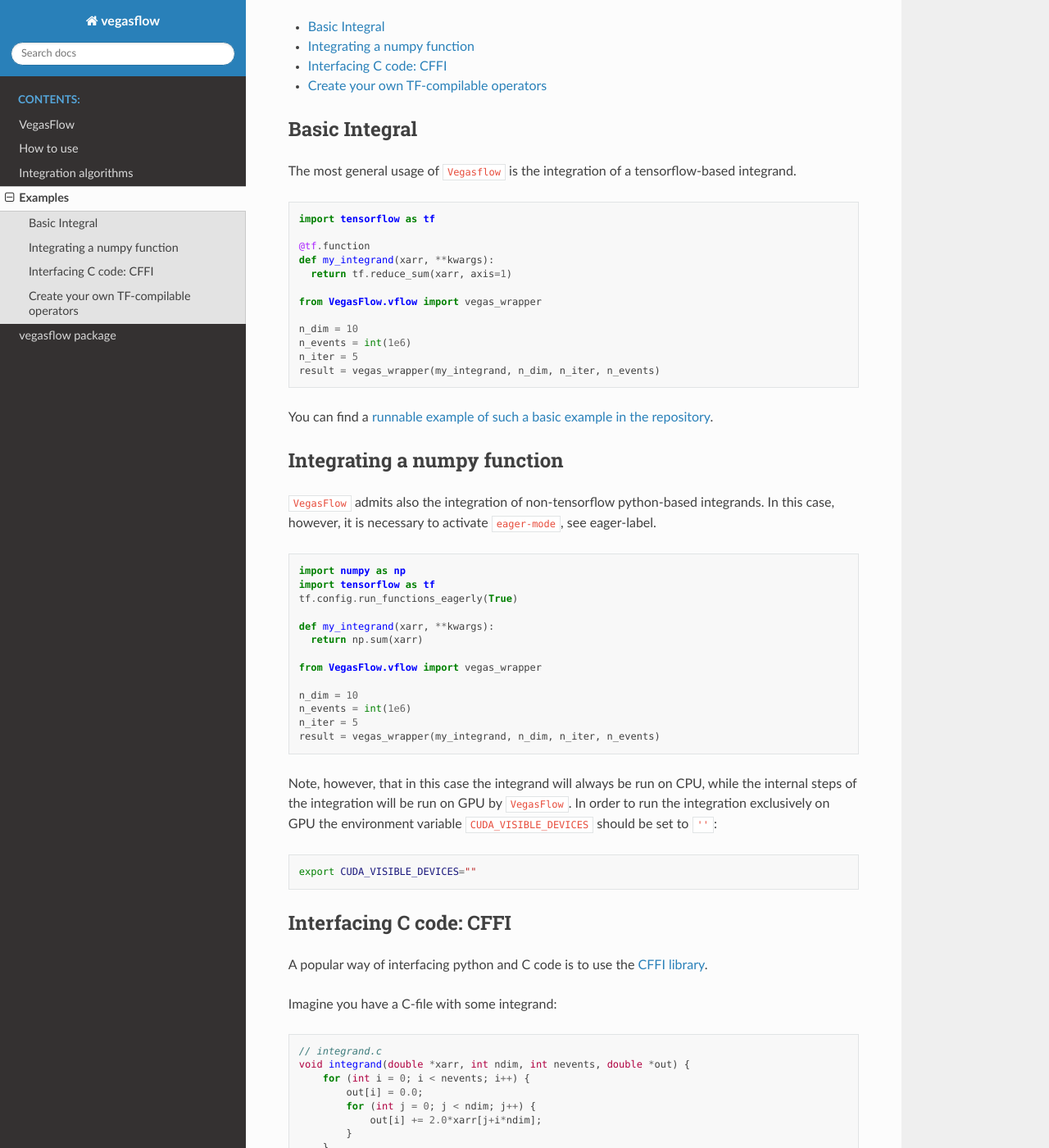
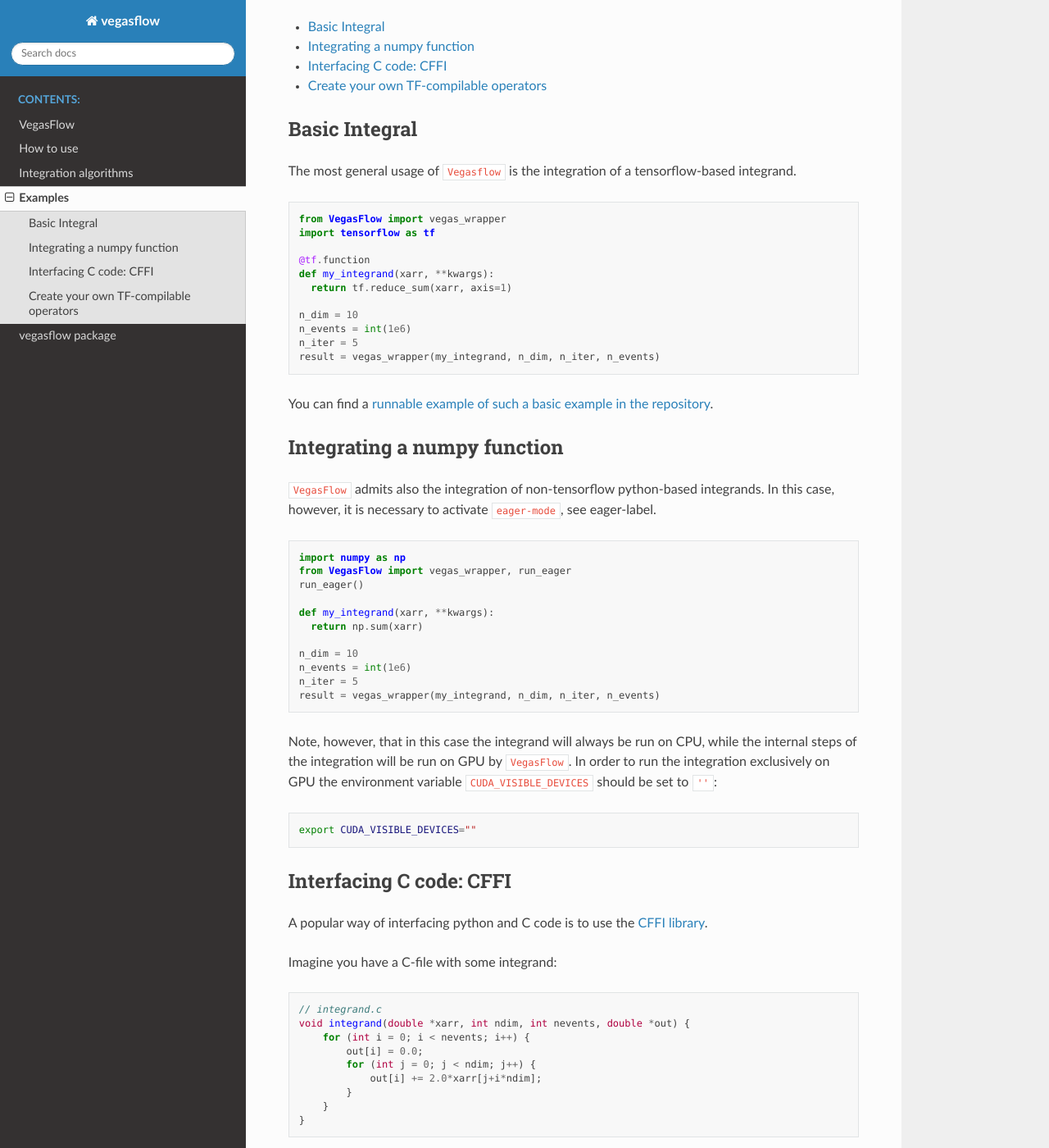
Before and after one commit to N3PDF/vegasflow, a Sphinx documentation site: the page built from doc/source/examples.rst, in a window 1280 px wide and 1400 px high, scrolled down 284 px. Shown: the whole window at 82% size. Built offline with Sphinx 7.4.7 and the Read the Docs theme 2.0.0, drawn with Linux system fonts in a browser that asks for light colours; some of the changed text lies outside the part shown.

Commit message:
improve docs

```diff
--- a/doc/source/examples.rst
+++ b/doc/source/examples.rst
@@ -24,13 +24,12 @@
 
 .. code-block:: python
 
+    from VegasFlow import vegas_wrapper
     import tensorflow as tf
 
     @tf.function
     def my_integrand(xarr, **kwargs):
       return tf.reduce_sum(xarr, axis=1)
-
-    from VegasFlow.vflow import vegas_wrapper
 
     n_dim = 10
     n_events = int(1e6)
@@ -50,13 +49,11 @@
 .. code-block:: python
 
     import numpy as np
-    import tensorflow as tf
-    tf.config.run_functions_eagerly(True)
+    from VegasFlow import vegas_wrapper, run_eager
+    run_eager()
 
     def my_integrand(xarr, **kwargs):
       return np.sum(xarr)
-
-    from VegasFlow.vflow import vegas_wrapper
 
     n_dim = 10
     n_events = int(1e6)
@@ -97,7 +94,7 @@
 
     from vegasflow.configflow import DTYPE
     import numpy as np
-    from vegasflow.vflow import vegas_wrapper
+    from vegasflow import vegas_wrapper
 
     from cffi import FFI
     ffibuilder = FFI()
```
